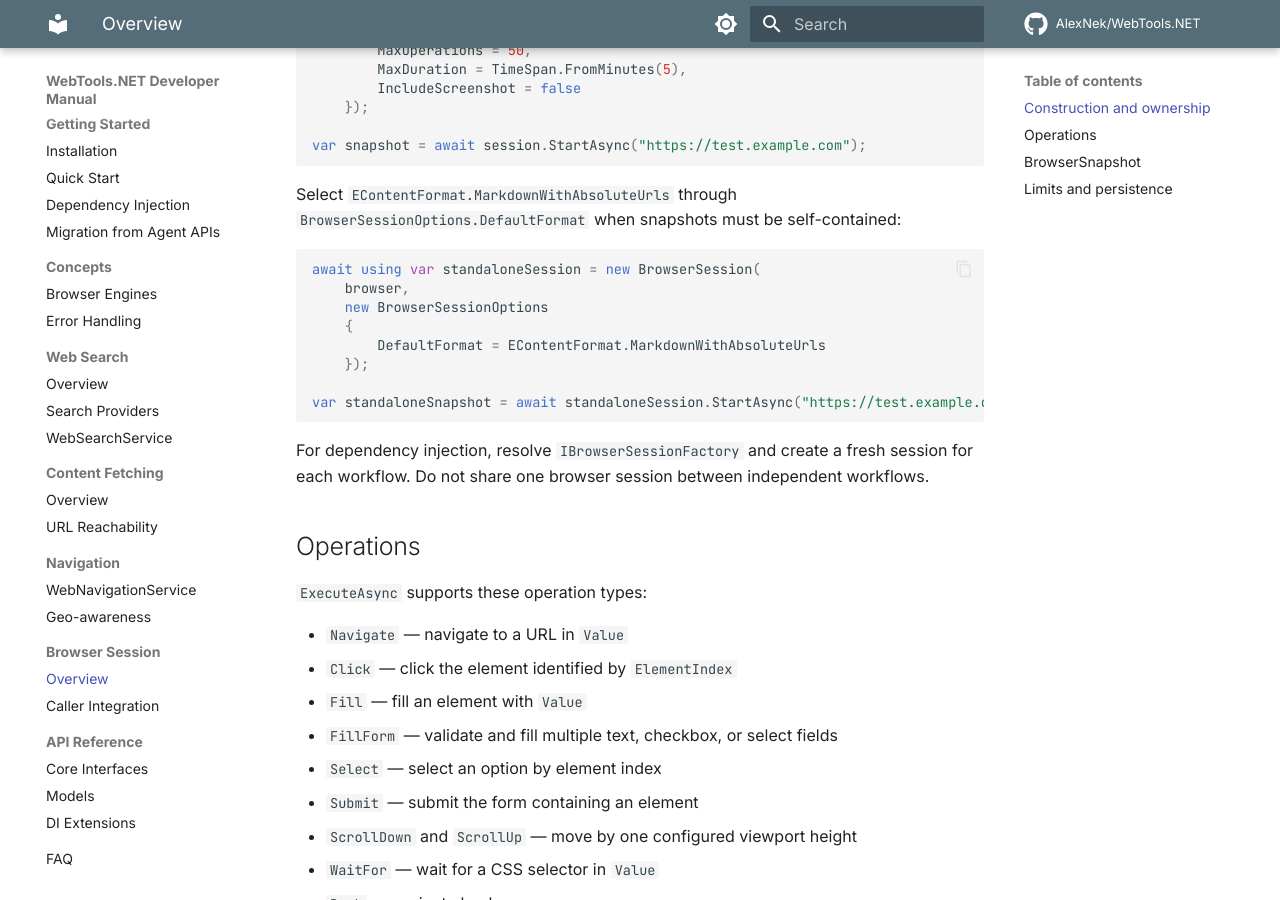
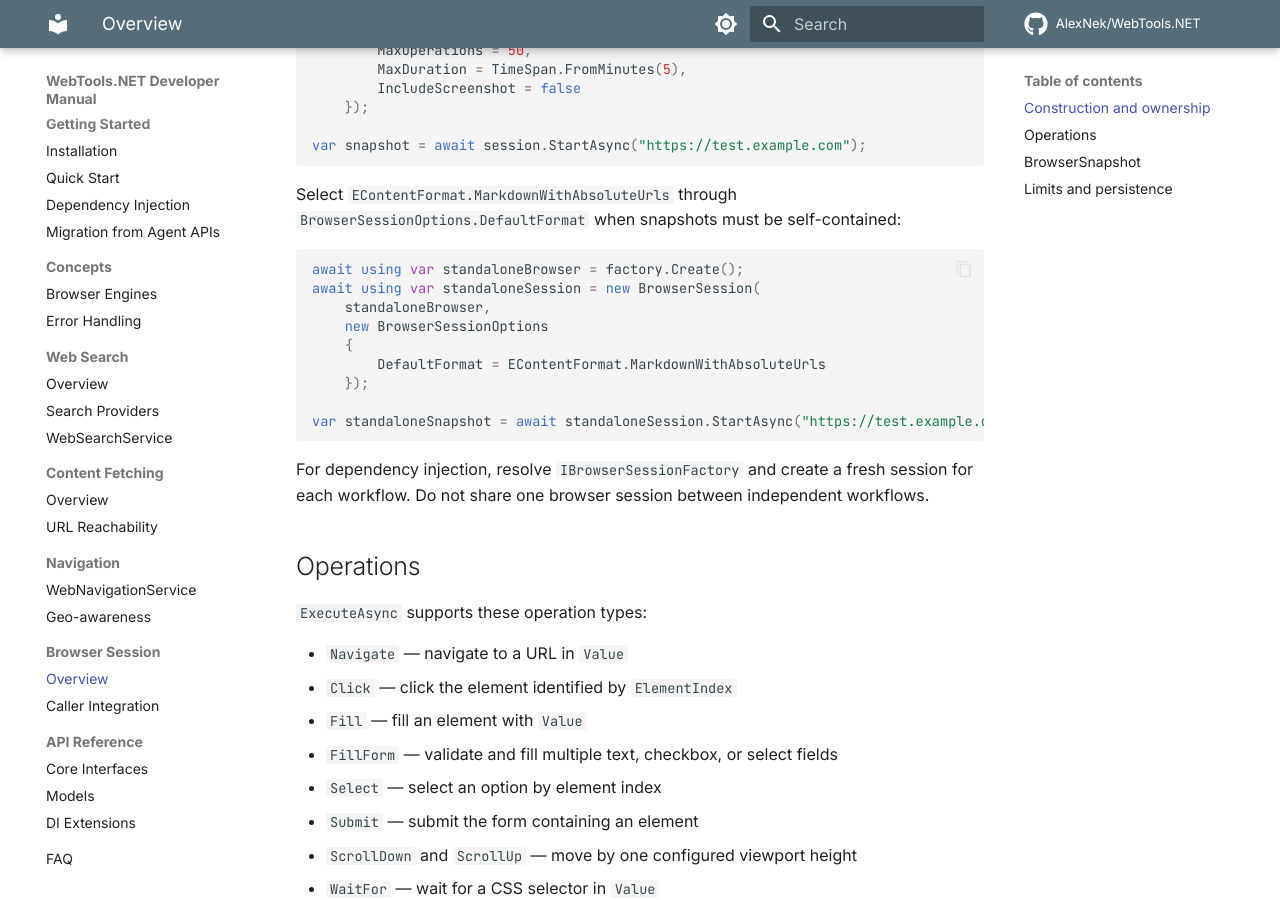
Before and after one commit to AlexNek/WebTools.NET, an MkDocs documentation site: the page built from docs/browser-session/overview.md, in a window 1280 px wide and 900 px high, scrolled down 667 px. Built offline with MkDocs 1.6.1 and Material for MkDocs 9.7.7, drawn with Linux system fonts in a browser that asks for light colours; comment, search, counter and statistics services are not loaded.

````diff
--- a/docs/browser-session/overview.md
+++ b/docs/browser-session/overview.md
@@ -36,8 +36,9 @@ var snapshot = await session.StartAsync("https://test.example.com");
 Select `EContentFormat.MarkdownWithAbsoluteUrls` through `BrowserSessionOptions.DefaultFormat` when snapshots must be self-contained:
 
 ```csharp
+await using var standaloneBrowser = factory.Create();
 await using var standaloneSession = new BrowserSession(
-    browser,
+    standaloneBrowser,
     new BrowserSessionOptions
     {
         DefaultFormat = EContentFormat.MarkdownWithAbsoluteUrls
````
Also changed, not shown: 1 other file.
